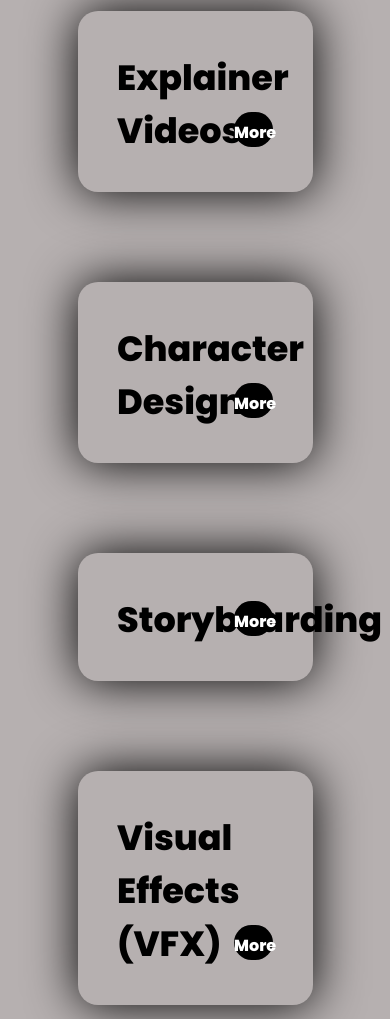
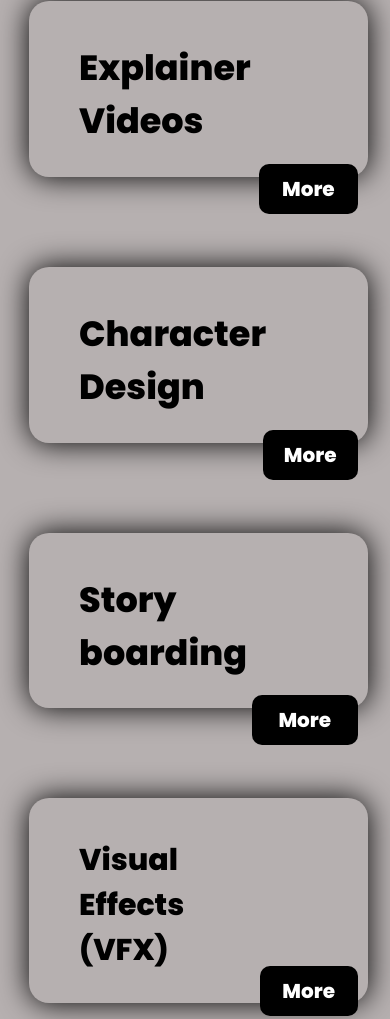
Before and after one commit to AmanCiphers/A2-Genesis, a plain HTML site: page index.html in a window 390 px wide. Shown: the part 3172-4191 px from the top of the page. Drawn offline with Linux system fonts and the light colour scheme.

Commit message:
mobile optimization

```diff
--- a/index.html
+++ b/index.html
@@ -84,32 +84,27 @@
                 <div id="ul">
                         <div class="li">
                             <h3>2D Animation</h3>
-                            <div class="btn"><h1><a href="services info.html#Explainer">More</h1></a></div>
+                            <h1 class="btn a"><a href="services info.html#Explainer">More</h1></a>
                         </div>
                         <div class="li">
                             <h3>Motion Graphics</h3>
-                            <div class="btn"><h1><a href="services info.html#Explainer">More</h1></a></div>
+                            <h1 class="btn b"><a href="services info.html#Explainer">More</h1></a>
                         </div>
                         <div class="li">
                             <h3>Explainer Videos</h3>
-                            <div class="btn"><h1><a href="services info.html#Explainer">More</h1></a></div>
-                        </div>
+                            <h1 class="btn c"><a href="services info.html#Explainer">More</h1></a>                        </div>
                         <div class="li">
                             <h3>Character Design</h3>
-                            <div class="btn"><h1><a href="services info.html#Explainer">More</h1></a></div>
-                        </div>
+                            <h1 class="btn d"><a href="services info.html#Explainer">More</h1></a>                        </div>
                         <div class="li">
-                            <h3>Storyboarding</h3>
-                            <div class="btn"><h1><a href="services info.html#Explainer">More</h1></a></div>
-                        </div>
+                            <h3>Story boarding</h3>
+                            <h1 class="btn e"><a href="services info.html#Explainer">More</h1></a>                        </div>
                         <div class="li">
-                            <h3>Visual Effects (VFX)</h3>
-                            <div class="btn"><h1><a href="services info.html#Explainer">More</h1></a></div>
-                        </div>
+                            <h3 class="vfx">Visual Effects (VFX)</h3>
+                            <h1 class="btn f"><a href="services info.html#Explainer">More</h1></a>                        </div>
                         <div class="li">
                             <h3>Animated Shorts</h3>
-                            <div class="btn"><h1><a href="services info.html#Explainer">More</h1></a></div>
-                        </div>
+                            <h1 class="btn g"><a href="services info.html#Explainer">More</h1></a>                        </div>
                 </div>
             </div>
 
--- a/mobilevariant.css
+++ b/mobilevariant.css
@@ -98,4 +98,55 @@
         font-family: 'Poppins', sans-serif;
         margin-bottom: 200px;
     }
+
+
+    .services .li{
+        display: flex;
+        width:90%;
+        justify-content: center;
+        align-items: center;
+    }
+
+    .services .li .btn a{
+        font-size: 20px;
+    }
+
+    .services .li h3{
+        margin-bottom: 10%;
+    }
+    .services .li .btn{
+        display: flex;
+        justify-content: center;
+        align-items: center;
+    }
+
+    .services .li .btn{
+        color: white;
+        font-size: 20px;
+        background: black;
+        border-radius: 10px;
+        width:50%;
+        text-align: center;
+        position: relative;
+        left: 10px;
+        top: 100px;
+        padding-top: 10px;
+        padding-bottom: 10px;
+    }
+
+    .services .li .vfx{
+        font-size: 30px;
+        font-weight: 1500;
+    }
+
+    .services .li .f{
+        top:90px
+    }
 }
+
+
+@media (max-width:661) {
+    .services{
+        margin-top: -199%;
+    }
+}
--- a/styles.css
+++ b/styles.css
@@ -212,9 +212,13 @@ a{
     font-size: 24px;
     margin-top: 90px;
     border-radius: 20px;
-    box-shadow: 0.1px 0.1px 50px;
+    box-shadow: 0.1px 0.1px 30px ;
     padding: 20px;
     z-index:1
+}
+
+.services .li:hover{
+    box-shadow: 0.1px 0.1px 30px white;
 }
 
 .services .li .btn{
@@ -223,7 +227,7 @@ a{
     bottom: 25px;
 }
 
-.services .li .btn h1{
+.services .li .btn{
     color: white;
     font-size: 24px;
     background: black;
@@ -236,13 +240,13 @@ a{
     color:white;
 }
 
-.services .li .btn a:hover{
+.services .li a:hover{
     color:black;
 }
 
-.services .li .btn h1:hover{
+.services .li .btn:hover{
     color: black;
-    background-color: white;
+    background-color: rgb(255, 255, 255);
 }
 
 .services .li:first-of-type{
```
